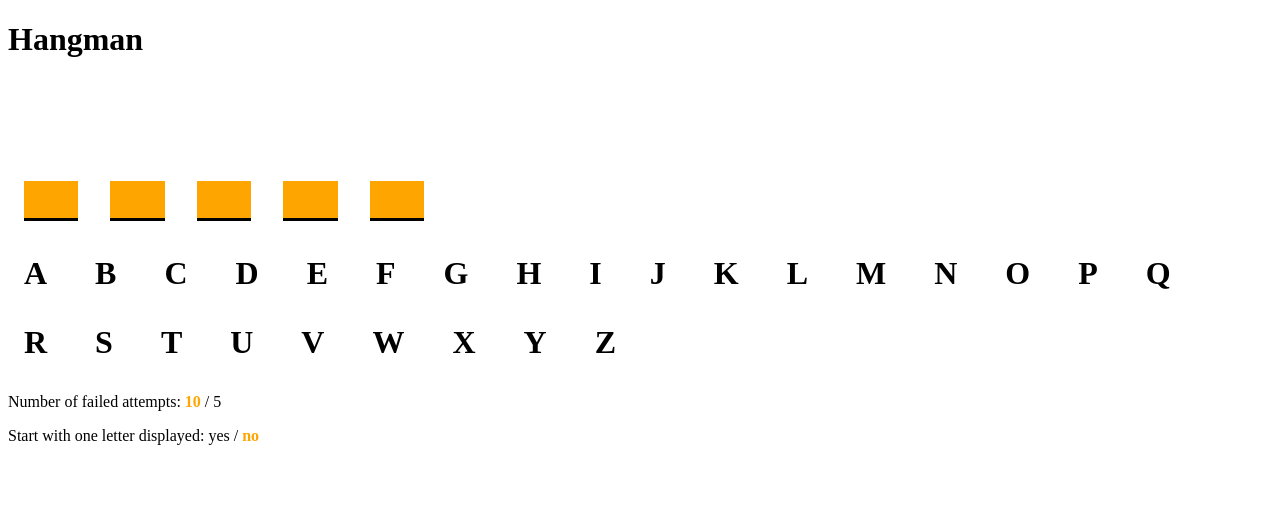
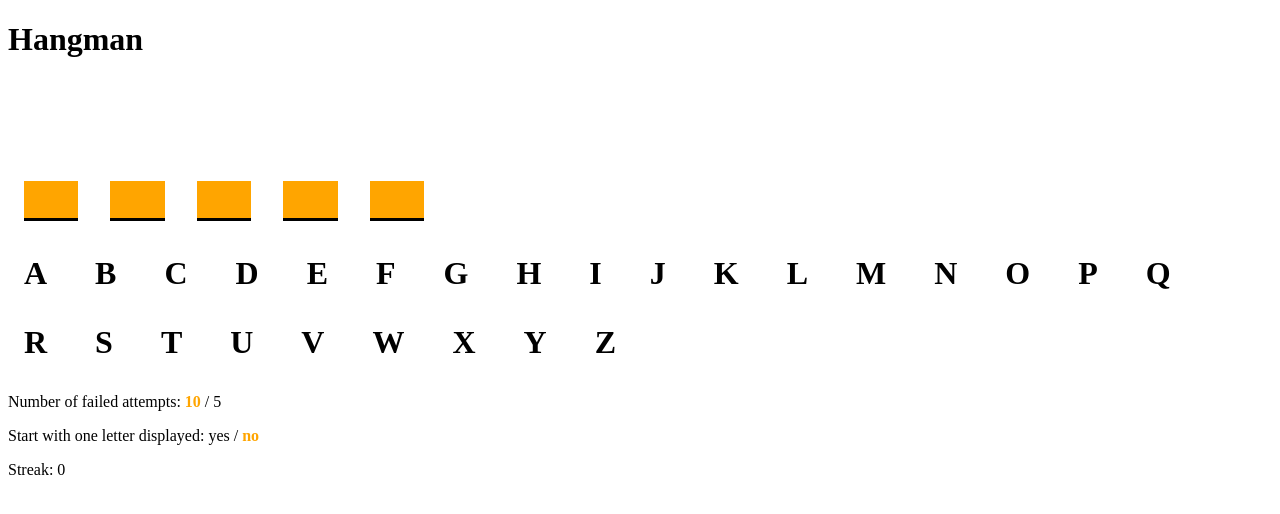
Before and after one commit to cuiki999/hangman, a Vue app: page / in a window 1280 px wide. Shown: the top 514 px of the page. Built offline with nearby package versions, Linux system fonts and the light colour scheme.

Commit message:
Add streak

```diff
--- a/src/App.vue
+++ b/src/App.vue
@@ -21,6 +21,7 @@
         <span class="setting" v-bind:class="{ selected: startingLettersOn }" @click="startingLettersOn = true; reset('Resetting...')">yes</span> /
         <span class="setting" v-bind:class="{ selected: !startingLettersOn }" @click="startingLettersOn = false; reset('Resetting...')">no</span>
       </p>
+      <p>Streak: {{ streak }}</p>
     </div>
   </div>
 </template>
@@ -42,7 +43,8 @@ export default {
       compLetters: [],
       allLeters: [],
       difficult: false,
-      startingLettersOn: false
+      startingLettersOn: false,
+      streak: 0
     }
   },
   components: {
@@ -89,6 +91,7 @@ export default {
         } else {
           this.imgNumber = 11;
           this.reset('You lose');
+          this.streak = 0;
         }
       }
     },
@@ -104,6 +107,7 @@ export default {
     checkIfVictory() {
       if (this.compLetters.indexOf('&nbsp;') === -1) {
         this.reset('You won!');
+        this.streak++;
       }
     },
     reset(message) {
```
